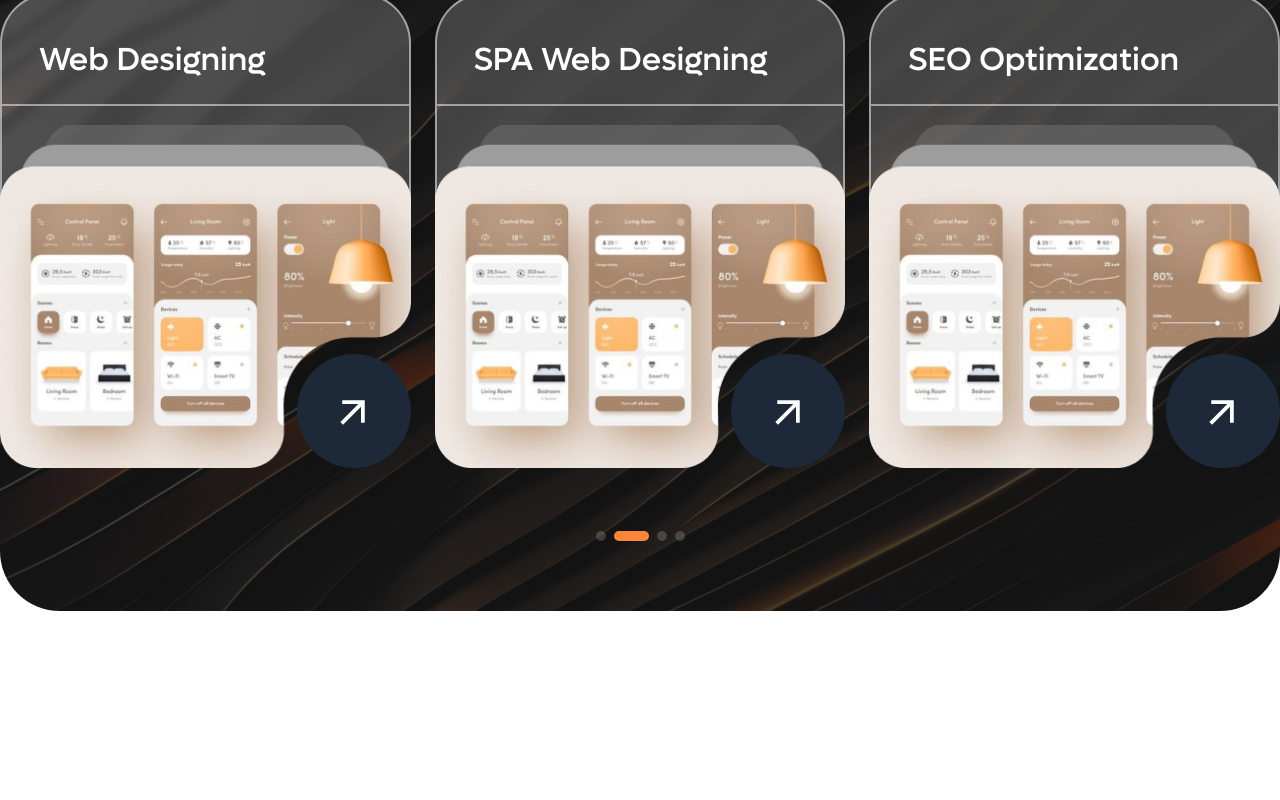
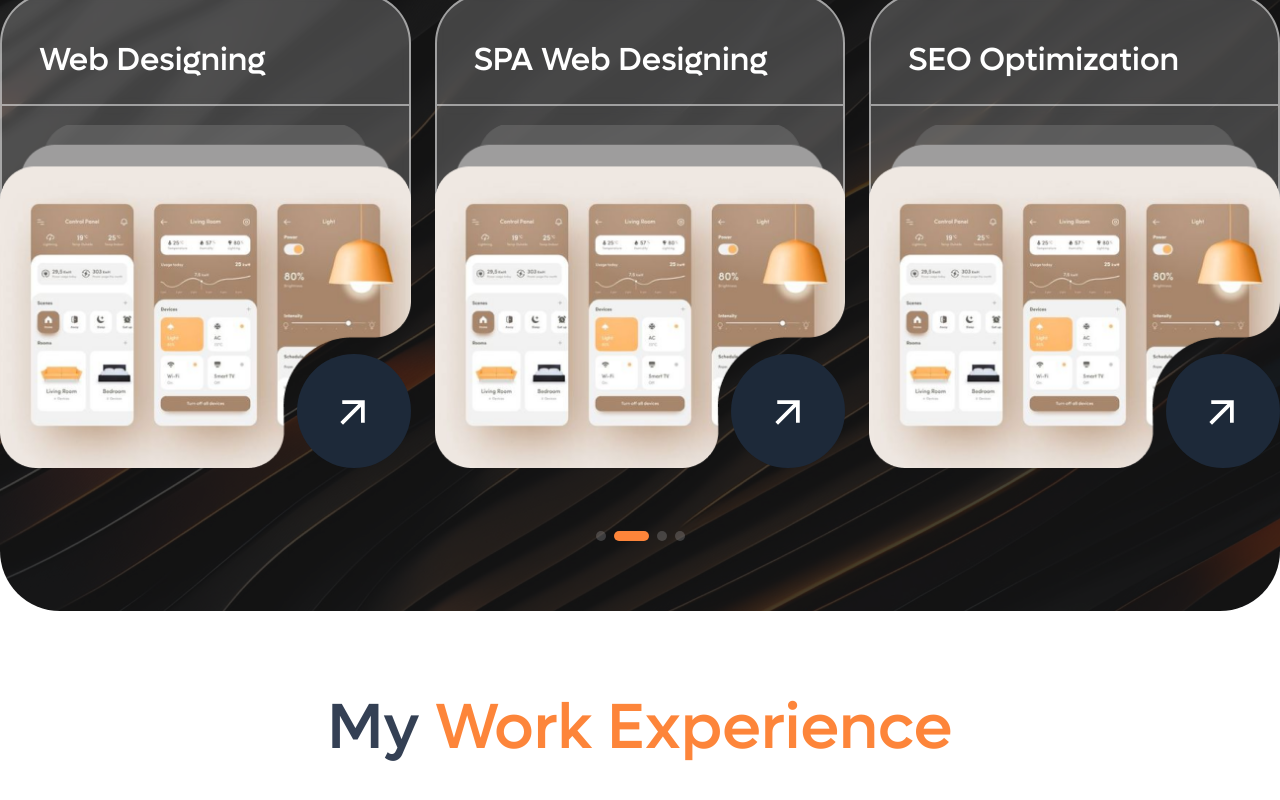
Before and after one commit to Muhammad-Zuhaib13/portfolio-next, a Next.js app: page /home in a window 1280 px wide. Shown: the part 1217-2017 px from the top of the page. Before the commit the page ends 1828 px from the top, so only its background shows below. Built offline with nearby package versions, Linux system fonts and the light colour scheme.

Commit message:
updarted

```diff
--- /dev/null
+++ b/src/app/components/myworkexp/MyWorkExperience.tsx
@@ -0,0 +1,21 @@
+import React from "react";
+import ScreenContainer from "../ScreenContainer";
+
+const MyWorkExperience = () => {
+  return (
+    <section className="my-work-experience-section">
+      <ScreenContainer>
+        <div className="flex flex-col">
+          <div className="my-[85px]">
+            <h1 className="font-lufgamedium text-[64px] leading-[64px] text-[#344054] text-center">
+              My <span className="text-[#FD853A]">Work Experience</span>
+            </h1>
+          </div>
+          <div className="mb-[155px]"></div>
+        </div>
+      </ScreenContainer>
+    </section>
+  );
+};
+
+export default MyWorkExperience;
--- a/src/app/home/page.tsx
+++ b/src/app/home/page.tsx
@@ -1,11 +1,13 @@
 import React from "react";
 import Banner from "../components/banner/Banner";
 import MyServices from "../components/myservices/MyServices";
+import MyWorkExperience from "../components/myworkexp/MyWorkExperience";
 const home = () => {
   return (
     <>
       <Banner />
       <MyServices />
+      <MyWorkExperience />
     </>
   );
 };
```
